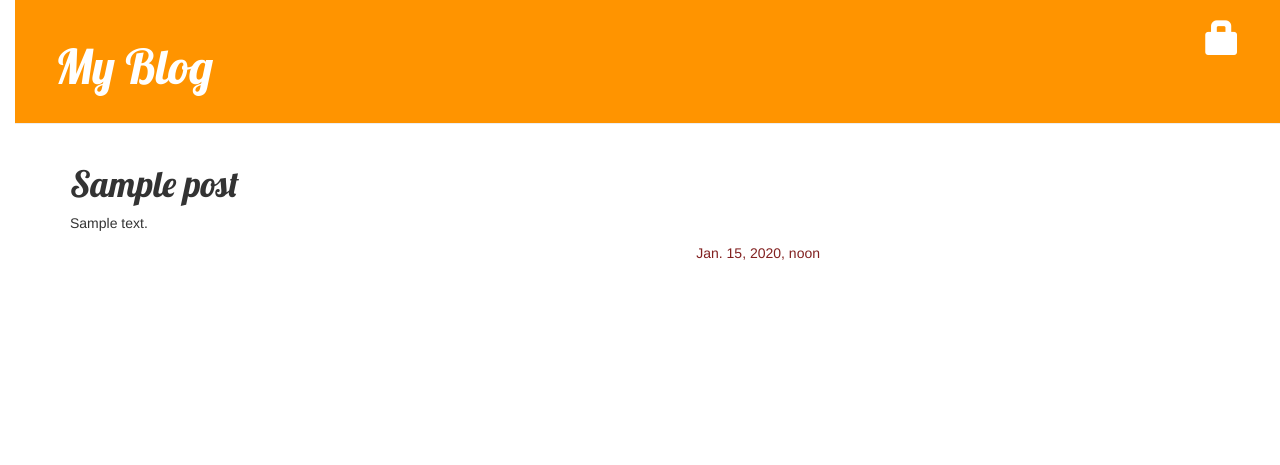
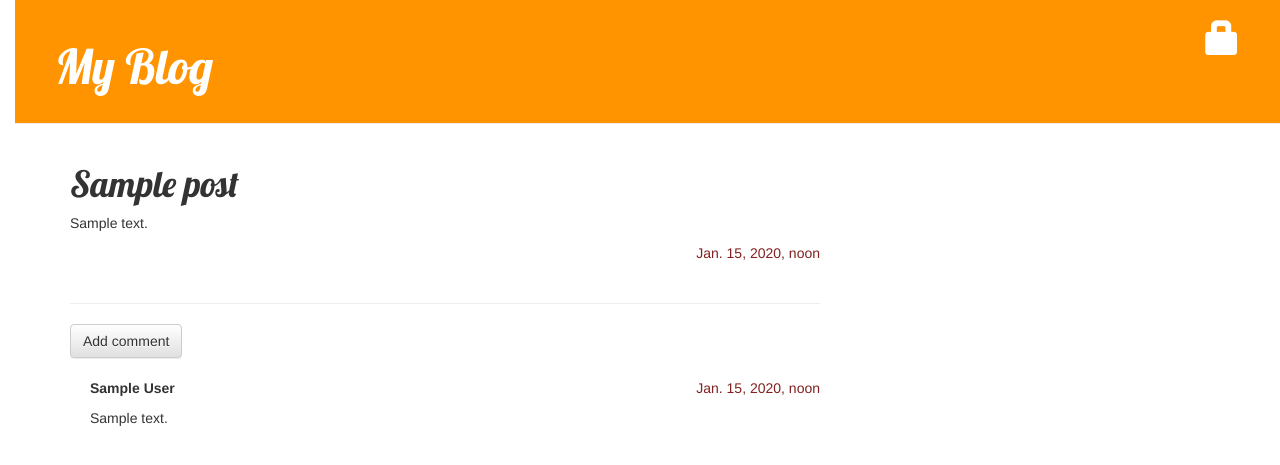
Before and after one commit to KoretsValentyn/Blog, a Django app: page /post/1/ in a window 1280 px wide. Shown: the top 465 px of the page. Run offline with Django 3.2, Linux system fonts and the light colour scheme; tables that the repository leaves empty hold one stand-in row (values such as "Sample post"); some libraries are stand-ins or nearby versions.

Commit message:
add possibility to comment post

```diff
--- a/blog/admin.py
+++ b/blog/admin.py
@@ -1,7 +1,9 @@
 from django.contrib import admin
-from .models import Post
+from .models import Post, Comment
+
 
 # Register your models here.
 
 
 admin.site.register(Post)
+admin.site.register(Comment)
--- a/blog/models.py
+++ b/blog/models.py
@@ -17,3 +17,18 @@ class Post(models.Model):
 
     def __str__(self):
         return self.title
+
+
+class Comment(models.Model):
+    post = models.ForeignKey('blog.Post',related_name='comments')
+    author = models.CharField(max_length=200)
+    text = models.TextField()
+    created_date = models.DateTimeField(default=timezone.now)
+    approved_comment = models.BooleanField(default=False)
+
+    def approve(self):
+        self.approved_comment = True
+        self.save()
+
+    def __str__(self):
+        return self.text
--- a/blog/static/css/blog.css
+++ b/blog/static/css/blog.css
@@ -54,3 +54,6 @@ h1, h2, h3, h4 {
 .post h1 a, .post h1 a:visited {
     color: #000000;
 }
+.comment {
+    margin: 20px 0px 20px 20px;
+}
--- a/blog/templates/blog/post_detail.html
+++ b/blog/templates/blog/post_detail.html
@@ -19,4 +19,15 @@
     {% endif %}
 
     </div>
+    <hr>
+    <a class="btn btn-default" href="{% url 'add_comment_to_post' pk=post.pk %}">Add comment</a>
+    {% for comment in post.comments.all %}
+        <div class="comment">
+            <div class="date">{{ comment.created_date }}</div>
+            <strong>{{ comment.author }}</strong>
+            <p>{{ comment.text|linebreaks }}</p>
+        </div>
+    {% empty %}
+        <p>No comments here yet :(</p>
+    {% endfor %}
 {% endblock %}
--- a/blog/templates/blog/post_list.html
+++ b/blog/templates/blog/post_list.html
@@ -5,6 +5,7 @@
         <div class="post">
             <h1><a href="{% url 'post_detail' pk=post.pk %}">{{ post.title }}</a></h1>
             <p>{{ post.text|linebreaksbr }}</p>
+            <a href="{% url 'post_detail' pk=post.pk %}">Comments: {{ post.comments.count }}</a>
         <div class="date">
             {{ post.published_date }}
         </div>
--- a/blog/urls.py
+++ b/blog/urls.py
@@ -9,6 +9,7 @@ urlpatterns = [
     url(r'^drafts/$', views.post_draft_list, name='post_draft_list'),
     url(r'^post/(?P<pk>\d+)/publish/$', views.post_publish, name='post_publish'),
     url(r'^post/(?P<pk>\d+)/remove/$', views.post_remove, name='post_remove'),
+    url(r'^post/(?P<pk>\d+)/comment/$', views.add_comment_to_post, name='add_comment_to_post'),
 
 
 ]
--- a/blog/views.py
+++ b/blog/views.py
@@ -1,7 +1,7 @@
 from django.shortcuts import render, get_object_or_404, redirect
 from .models import Post
 from django.utils import timezone
-from .forms import PostForm
+from .forms import PostForm, CommentForm
 from django.contrib.auth.decorators import login_required
 
 
@@ -22,7 +22,7 @@ def post_new(request):
         if form.is_valid():
             post = form.save(commit=False)
             post.author = request.user
-            #post.published_date = timezone.now()
+
             post.save()
             return redirect('post_detail', pk=post.pk)
     else:
@@ -38,7 +38,6 @@ def post_edit(request, pk):
         if form.is_valid():
             post = form.save(commit=False)
             post.author = request.user
-            #post.published_date = timezone.now()
             post.save()
             return redirect('post_detail', pk=post.pk)
     else:
@@ -64,3 +63,17 @@ def post_remove(request, pk):
     post = get_object_or_404(Post, pk=pk)
     post.delete()
     return redirect('post_list')
+
+
+def add_comment_to_post(request, pk):
+    post = get_object_or_404(Post, pk=pk)
+    if request.method == "POST":
+        form = CommentForm(request.POST)
+        if form.is_valid():
+            comment = form.save(commit=False)
+            comment.post = post
+            comment.save()
+            return redirect('post_detail', pk=post.pk)
+    else:
+        form = CommentForm()
+    return render(request, 'blog/add_comment_to_post.html', {'form': form})
```
Also changed, not shown: blog/forms.py (+7 -1 lines), blog/templates/blog/add_comment_to_post.html (added, +9 -0 lines), blog/migrations/0004_comment.py (added).
